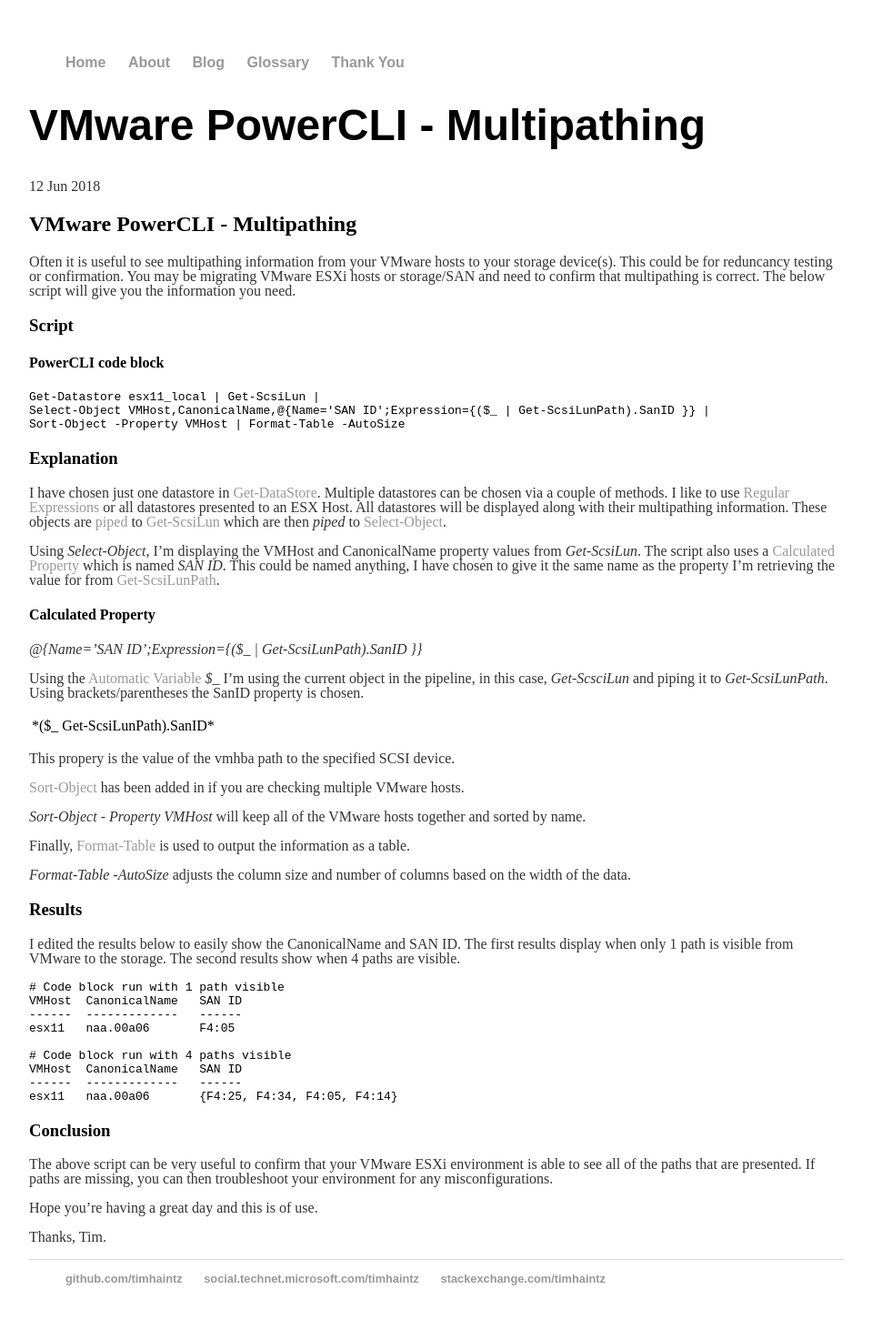
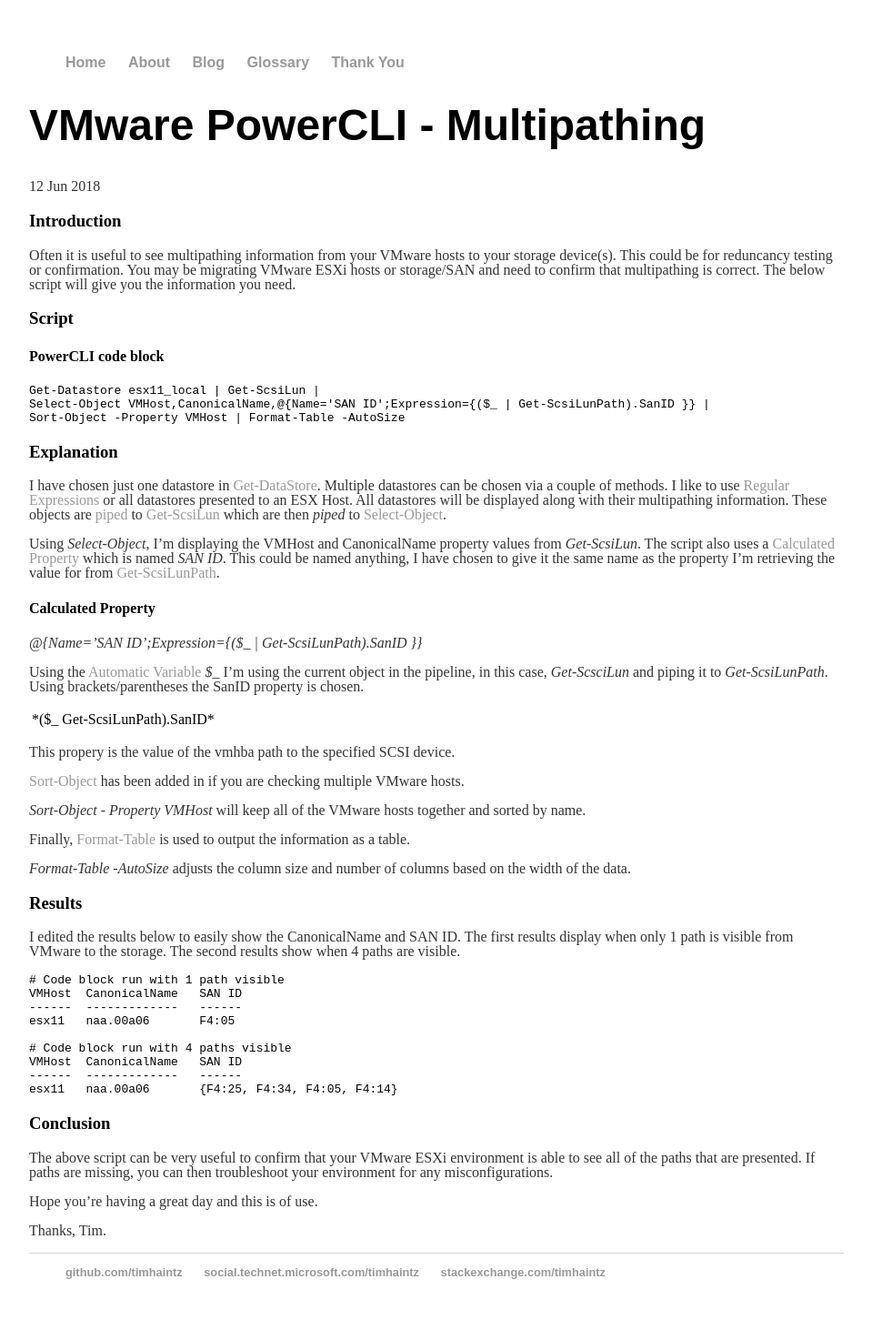
Before and after one commit to timhaintz/timhaintz.github.io, a Jekyll site: the page built from _posts/2018-06-12-VMware-PowerCLI-Multipathing.md, in a window 1280 px wide. Shown: the whole page at 91% size, without its empty margins (160-1119 px from the left). Built offline with Jekyll 4.4.1, drawn with Linux system fonts in a browser that asks for light colours.

Commit message:
Added ### Introduction

```diff
--- a/_posts/2018-06-12-VMware-PowerCLI-Multipathing.md
+++ b/_posts/2018-06-12-VMware-PowerCLI-Multipathing.md
@@ -3,7 +3,7 @@
 title: "VMware PowerCLI - Multipathing"
 date: 2018-06-12
 ---
-## VMware PowerCLI - Multipathing
+### Introduction
 
 Often it is useful to see multipathing information from your VMware hosts to your storage device(s). This could be for reduncancy testing or confirmation. You may be migrating VMware ESXi hosts or storage/SAN and need to confirm that multipathing is correct. The below script will give you the information you need.
 
```
